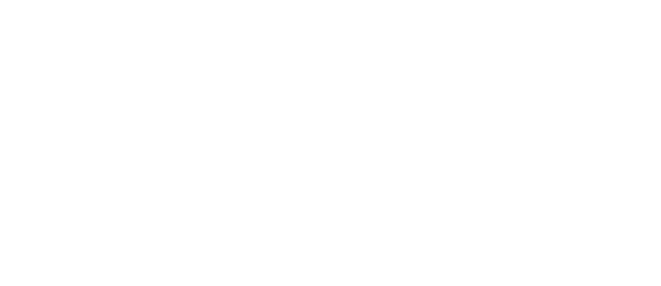
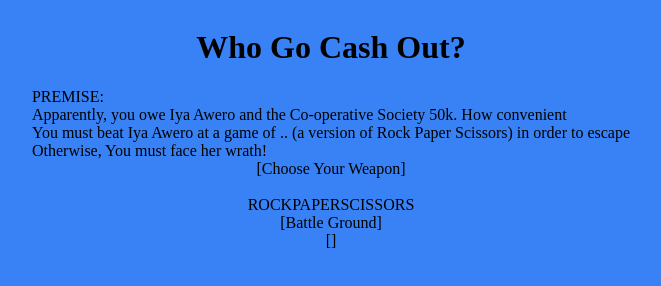
Before and after one commit to themboutidem/rock-paper-scissors, a plain HTML site: page index.html in a window 1280 px wide. Shown: the whole page, without its empty margins (309-970 px from the left). Drawn offline with Linux system fonts and the light colour scheme.

Commit message:
Create HTML Page and Stylesheet for website UI
Laid basic page divs and began styling them

```diff
--- a/index.html
+++ b/index.html
@@ -1,3 +1,57 @@
-<body>
-    <script src="script.js"></script>
-</body>
+<!DOCTYPE html>
+<html lang="en">
+    <head>
+        <meta charset="UTF-8">
+        <meta http-equiv="X-UA-Compatible" content="IE=edge">
+        <meta name="viewport" content="width=device-width, initial-scale=1.0">
+        <title>Who go Cash Out?</title>
+        <link rel="rminashortcut icon" href="./pics/battle.png" type="image/x-icon">
+        <link rel="stylesheet" href="style.css">
+    </head>
+
+    <body>
+        <script src="script.js"></script>
+        <div class="title">
+            <h1>Who Go Cash Out?</h1>
+        </div>
+        <div class="premise">
+            <div>PREMISE:</div>
+            <div>Apparently, you owe Iya Awero and the Co-operative Society 50k. How convenient</div>
+            <div>You must beat Iya Awero at a game of .. (a version of Rock Paper Scissors) in order to escape</div>
+            <div>Otherwise, You must face her wrath!</div>
+        </div>
+
+        <div class="sub-title">
+            <div id="brackets">[</div>
+            <div>Choose Your Weapon</div>
+            <divid="brackets">]</div>
+        </div>
+
+        <div class="weapons">
+            <div>
+                <img src="">
+                <div id="weapons-text">ROCK</div>
+            </div>
+            <div>
+                <img src="">
+                <div id="weapons-text">PAPER</div>
+            </div>
+            <div>
+                <img src="">
+                <div id="weapons-text">SCISSORS</div>
+            </div>
+        </div>
+
+        <div class="sub-title">
+            <div>[</div>
+            <div>Battle Ground</div>
+            <div>]</div>
+        </div>
+
+        <div class="output">
+            <div id="brackets">[</div>
+            <div id="output"></div>
+            <div id="brackets">]</div>
+        </div>
+    </body>
+</html>
--- /dev/null
+++ b/style.css
@@ -0,0 +1,15 @@
+body {
+    background-color: #3882F6;
+    display: flex;
+    flex-direction: column;
+    box-sizing:border-box;
+    align-items: center;
+}
+
+.sub-title, .output {
+    display: flex;
+}
+
+.weapons {
+    display: flex;
+}
```
